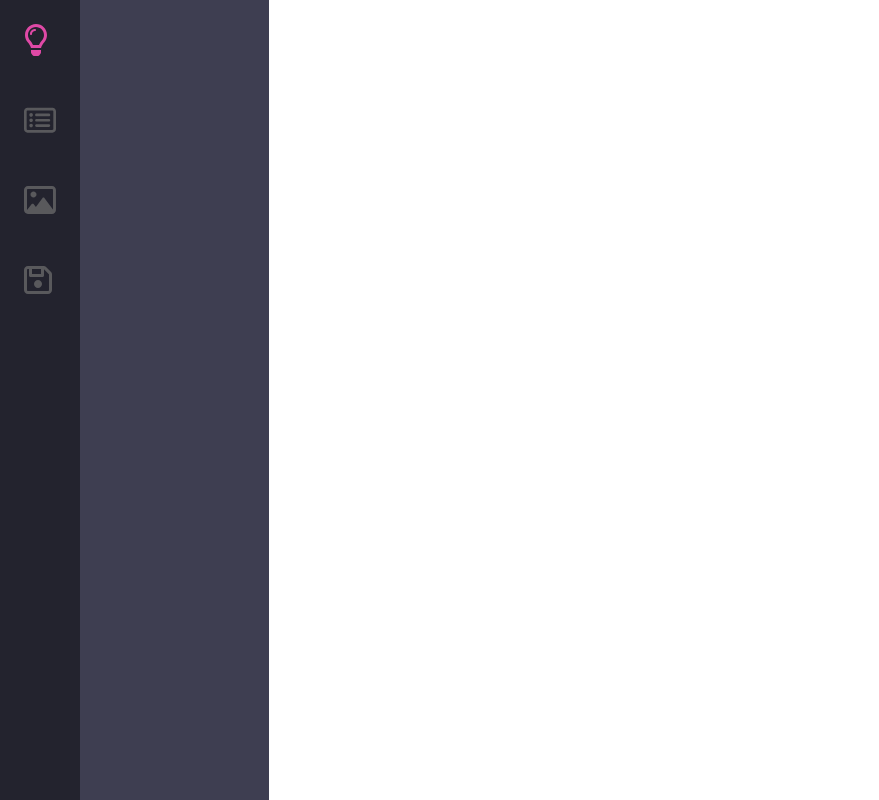
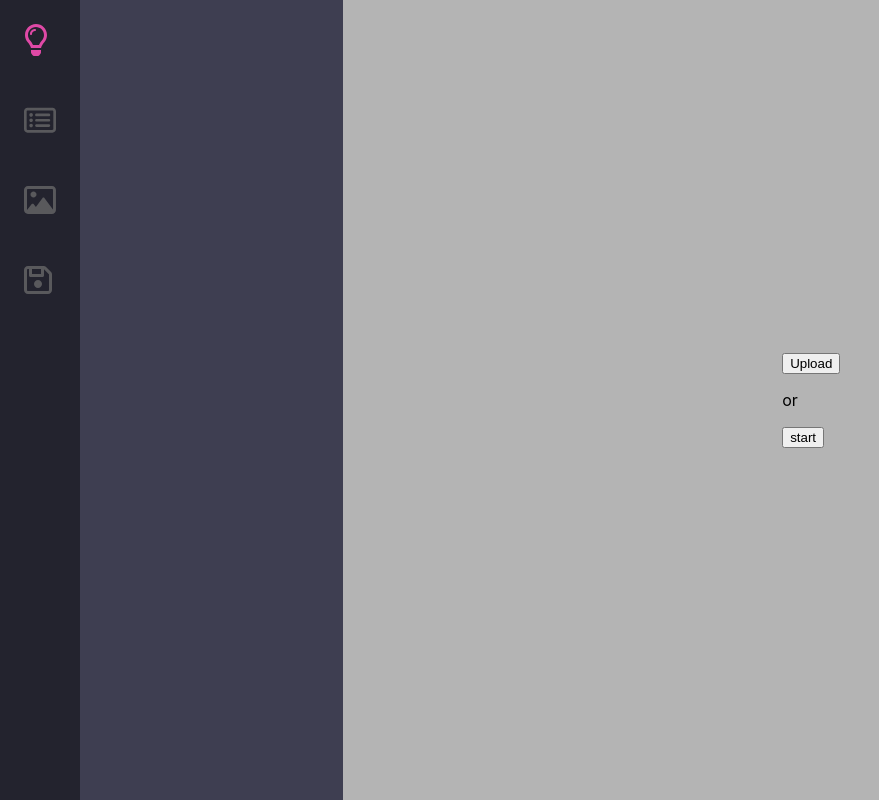
Before and after one commit to discodevl/fast-3d-editor, a React (Create React App) app: page / in a window 1280 px wide. Shown: the whole page, without its empty margins (0-879 px from the left). Built offline with nearby package versions, Linux system fonts and the light colour scheme.

Commit message:
fixed sidebar containers

```diff
--- a/src/components/MainSideBar.module.css
+++ b/src/components/MainSideBar.module.css
@@ -1,8 +1,8 @@
 .container {
   display: flex;
   flex-direction: column;
-  /* height: 99vh; */
-  width: 4vw;
+  width: 4%;
+  height: 100%;
   border: 1px solid black;
 }
 
@@ -25,7 +25,7 @@
   }
 
 .navbar {
-  position: fixed;
+  /* position: fixed; */
   background-color: #23232e;
   transition: width 600ms ease;
 
@@ -46,13 +46,10 @@
   width: 100%;
 }
 
-/* .nav-item:last-child {
-  margin-top: auto;
-} */
-
 .nav-link {
   display: flex;
   align-items: center;
+  justify-content: center;
   height: 5rem;
   color: var(--text-primary);
   text-decoration: none;
@@ -99,7 +96,7 @@
 }
 
 .logo-text {
-  display: inline;
+  /* display: inline; */
   position: absolute;
   left: -999px;
   transition: 600ms;
--- a/src/components/ModelViewer.js
+++ b/src/components/ModelViewer.js
@@ -27,16 +27,16 @@ function ModelViewer() {
 
   useEffect(() => {
     if (hideSideBar) {
-      document.getElementById("mv").style.width = "94vw";
+      // document.getElementById("mv").style.width = "94vw";
     } else {
-      document.getElementById("mv").style.width = "76vw";
+      // document.getElementById("mv").style.width = "76vw";
     }
   }, [hideSideBar]);
 
   return (
     <div className={styles.container}>
-      {/* {true && (
-        <div>
+      {!src ?  (
+        <div styles={{width: '100%'}}>
           <input
             ref={inputRef}
             type="file"
@@ -48,16 +48,16 @@ function ModelViewer() {
           <p className={styles.paragraph}>or</p>
           <button className={styles.buttonStart} onClick={() => setSrc(glb)}>start</button>
         </div>
-      )} */}
-      <model-viewer
+      ) : <model-viewer
       id="mv"
       alt="model viewer with fast 3d editor"
-        src={glb}
+      src={src}
       camera-controls
       exposure={exposure}
       shadow-intensity={shadowIntensity}
       shadow-softness={shadowSoftness}
-      ></model-viewer>
+    ></model-viewer>}
+
     </div>
   );
 }
--- a/src/components/ModelViewer.module.css
+++ b/src/components/ModelViewer.module.css
@@ -2,7 +2,8 @@
     display: flex;
     justify-content: center;
     align-items: center;
-    width: auto;
+    width: 75%;
+
 }
 
 .buttonUpload {
--- a/src/components/SideBar.module.css
+++ b/src/components/SideBar.module.css
@@ -1,11 +1,11 @@
 .container {
   display: flex;
   flex-direction: column;
-  width: 21vw;
-  height: 100vh;
+  width: 21%;
+  height: 100%;
   background-color: #3e3e51;
 }
 
 .componentsWrapper {
-  margin-left: 6vw;
+  margin: 8px 0 0 8px;
 }
--- a/src/index.css
+++ b/src/index.css
@@ -14,9 +14,12 @@ code {
 
 model-viewer {
   height: 100vh;
-  width: 75vw;
+  width: 100%;
 }
 
 .container-main {
   display: flex;
+  width: 100vw;
+  height: 100vh;
+  background-color: rgb(180, 180, 180);
 }
```
Also changed, not shown: src/App.js (+16 -0 lines), 1 other file (tests, documents, lock files or other folders). Lines whose indentation alone changed are shown as unchanged.
